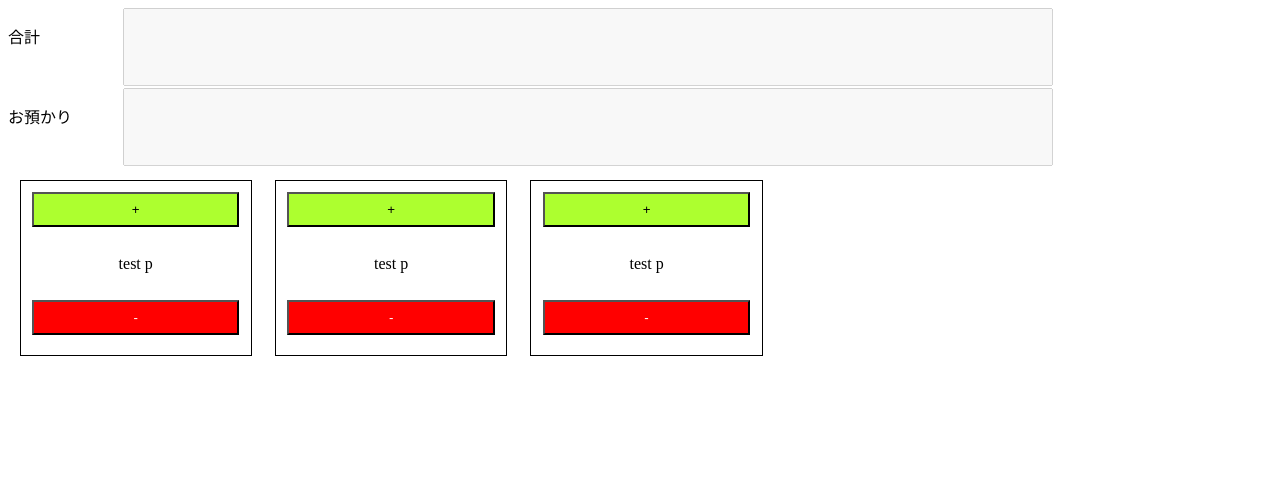
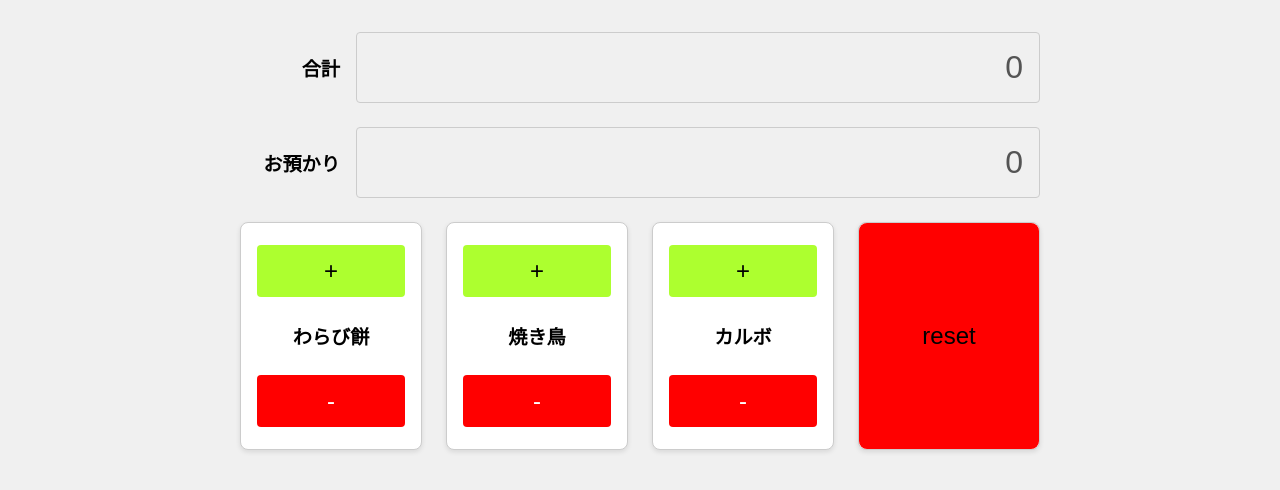
Before and after one commit to hosikuzu-ragu/pos-like, a plain HTML site: page index.html in a window 1280 px wide. Drawn offline with Linux system fonts and the light colour scheme.

Commit message:
ui change

```diff
--- a/index.html
+++ b/index.html
@@ -8,59 +8,120 @@
 
 <style>
   html {
-    width: 90%;
-    height: 100%;
+    background-color: #f0f0f0;
+  }
+  body {
+    font-family: sans-serif;
+    background-color: #f0f0f0;
+    margin: 0 auto; /* 中央寄せ */
+    padding: 2em;
+    max-width: 800px; /* 最大幅 */
+    display: flex;
+    flex-direction: column;
+    gap: 1.5em;
+    height: auto;
   }
 
-  body {
+  /* 表示エリア */
+  .display {
     width: 100%;
-    height: 100%;
+    display: flex;
+    align-items: center;
+    gap: 1em;
+    height: auto;
+  }
+  .display-label {
+    width: 100px;
+    flex-shrink: 0;
+  }
+  .display-label p {
+    font-size: 1.2em;
+    font-weight: bold;
+    margin: 0;
+    text-align: right;
+  }
+  .display input {
+    width: 100%;
+    height: auto;
+    padding: 0.5em;
+    font-size: 2em;
+    border: 1px solid #ccc;
+    border-radius: 4px;
+    text-align: right;
+    box-sizing: border-box;
   }
 
-  .display {
-    width: 100%;
-    height: 10%;
+  /* 商品エリア */
+  .products {
+    display: grid;
+    grid-template-columns: repeat(auto-fit, minmax(150px, 1fr));
+    gap: 1.5em;
+    height: auto;
+  }
+  .products > div { /* 商品カード */
+    margin: 0;
+    width: auto;
+    height: auto;
+    border: 1px solid #ccc;
+    border-radius: 8px;
+    padding: 1em;
     display: flex;
-  }
-  .display-label {
-    height: 100%;
-    width: 10%;
-  }
-  .display-label p {
-    font-size: 1em;
-  }
-  .display input {
-    height: 90%;
-    width: 80%;
-  }
-
-  .products {
-    display: flex;
-    height: 25%;
-  }
-  .products div {
-    margin: 1%;
-    width: 20%;
-    border: 1px solid black;
-  }
-  .products button {
-    margin: 5%;
-    width: 90%;
-    height: 20%;
-  }
-  .products button:active {
-    box-shadow:
-    inset -2px -2px 3px rgba(255, 255, 255, 0.6),
-    inset 2px 2px 3px rgba(0, 0, 0, 0.6);;
+    flex-direction: column;
+    justify-content: space-between;
+    background-color: #fff;
+    box-shadow: 0 2px 5px rgba(0,0,0,0.1);
   }
   .products p {
     text-align: center;
+    font-size: 1.2em;
+    font-weight: bold;
+    margin: 1em 0;
     height: auto;
+  }
+
+  .products button {
+    width: 100%;
+    margin: 0.25em 0;
+    height: auto;
+    padding: 0.5em;
+    font-size: 1.5em;
+    border: none;
+    border-radius: 4px;
+    cursor: pointer;
+  }
+  .products button:active {
+    box-shadow: inset 0 2px 4px rgba(0,0,0,0.2);
+  }
+
+  /* リセットボタンのスタイル */
+  .products div:last-child {
+      padding: 0;
+      display: flex; /* 中のボタンを伸ばすため */
+  }
+  .products div:last-child button {
+    flex-grow: 1; /* 高さを親に合わせる */
+    margin: 0;
+    border-radius: 8px;
   }
 </style>
 
 <script>
+  payed = 0
+  total = 0
+  warabimoti_fee = 100
+  yakitori_fee = 200
+  karubo_fee = 300
 
+  function warabimoti(action){
+    switch(action){
+      case '+':
+        total += warabimoti_fee
+        break;
+      case '-':
+        total -= warabimoti_fee
+        break
+    }
+  }
 </script>
 
 <body>
@@ -68,29 +129,32 @@
     <div class="display-label">
       <p>合計</p>
     </div>
-    <input type="text" class="display" name="display" disabled>
+    <input type="text" class="display" name="display" value="0" disabled>
   </div>
   <div class="display">
     <div class="display-label">
       <p>お預かり</p>
     </div>
-    <input type="text" class="display" name="display" disabled>
+    <input type="text" class="display" name="display" value="0" disabled>
   </div>
   <div class="products">
     <div>
-      <button style="background-color: greenyellow;">+</button>
-      <p>test p</p>
+      <button style="background-color: greenyellow;" onclick="">+</button>
+      <p>わらび餅</p>
       <button style="background-color: red;color: white;">-</button>
     </div>
     <div>
       <button style="background-color: greenyellow;">+</button>
-      <p>test p</p>
+      <p>焼き鳥</p>
       <button style="background-color: red;color: white;">-</button>
     </div>
     <div>
       <button style="background-color: greenyellow;">+</button>
-      <p>test p</p>
+      <p>カルボ</p>
       <button style="background-color: red;color: white;">-</button>
+    </div>
+    <div>
+      <button style="background-color: red; height: 90%">reset</button>
     </div>
   </div>
 </body>
```
